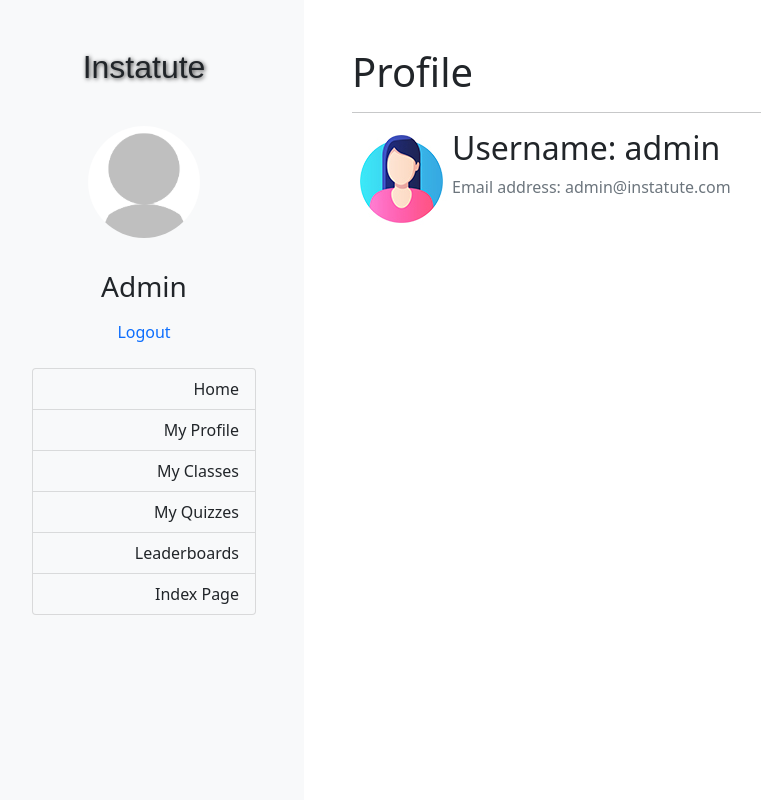
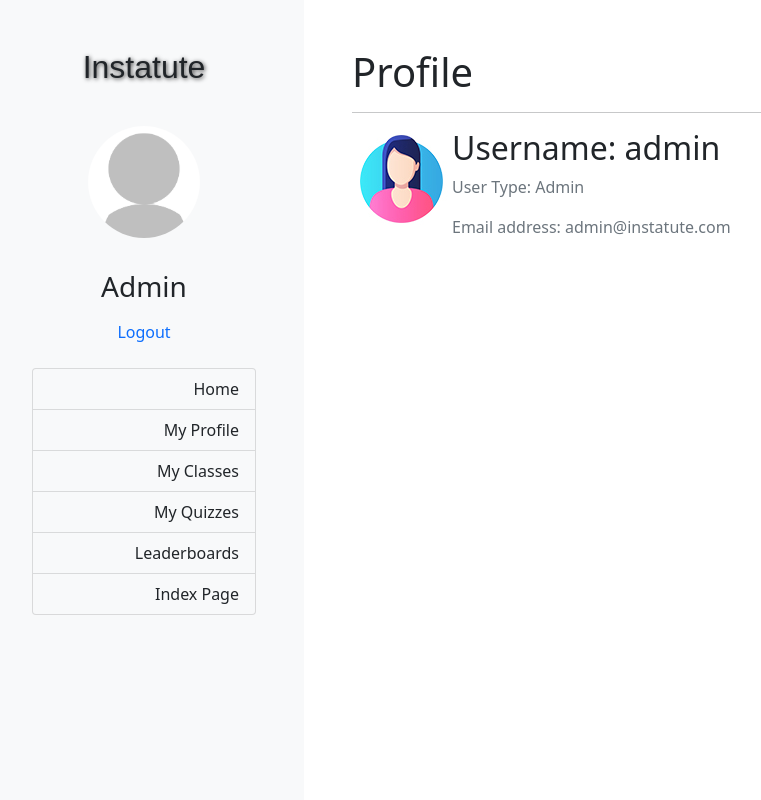
Before and after one commit to zyferion/cos60010, a Django app: page /profile/ in a window 1280 px wide. Shown: the whole page, without its empty margins (16-777 px from the left). Run offline with Django 4.2, Linux system fonts and the light colour scheme; a user stored in the database is signed in; some libraries are stand-ins or nearby versions; some web fonts are replaced.

Commit message:
Show user type on profile

```diff
--- a/users/templates/users/profile.html
+++ b/users/templates/users/profile.html
@@ -16,9 +16,19 @@ Profile
         <img class="rounded-circle account-img" src="{% static 'images/user/avatar-1.jpg' %}">
         <div class="media-body">
           <h2 class="account-heading">Username: {{ user.username }}</h2>
+          <p class="text-secondary">User Type:
+            {% if user.is_superuser %}
+            Admin
+            {% else %}
+            Student
+            {% endif %}
+          </p>
           <p class="text-secondary">Email address: {{ user.email }}</p>
         </div>
       </div>
+
+
+
       <!-- FORM HERE -->
     </div>
 
```
